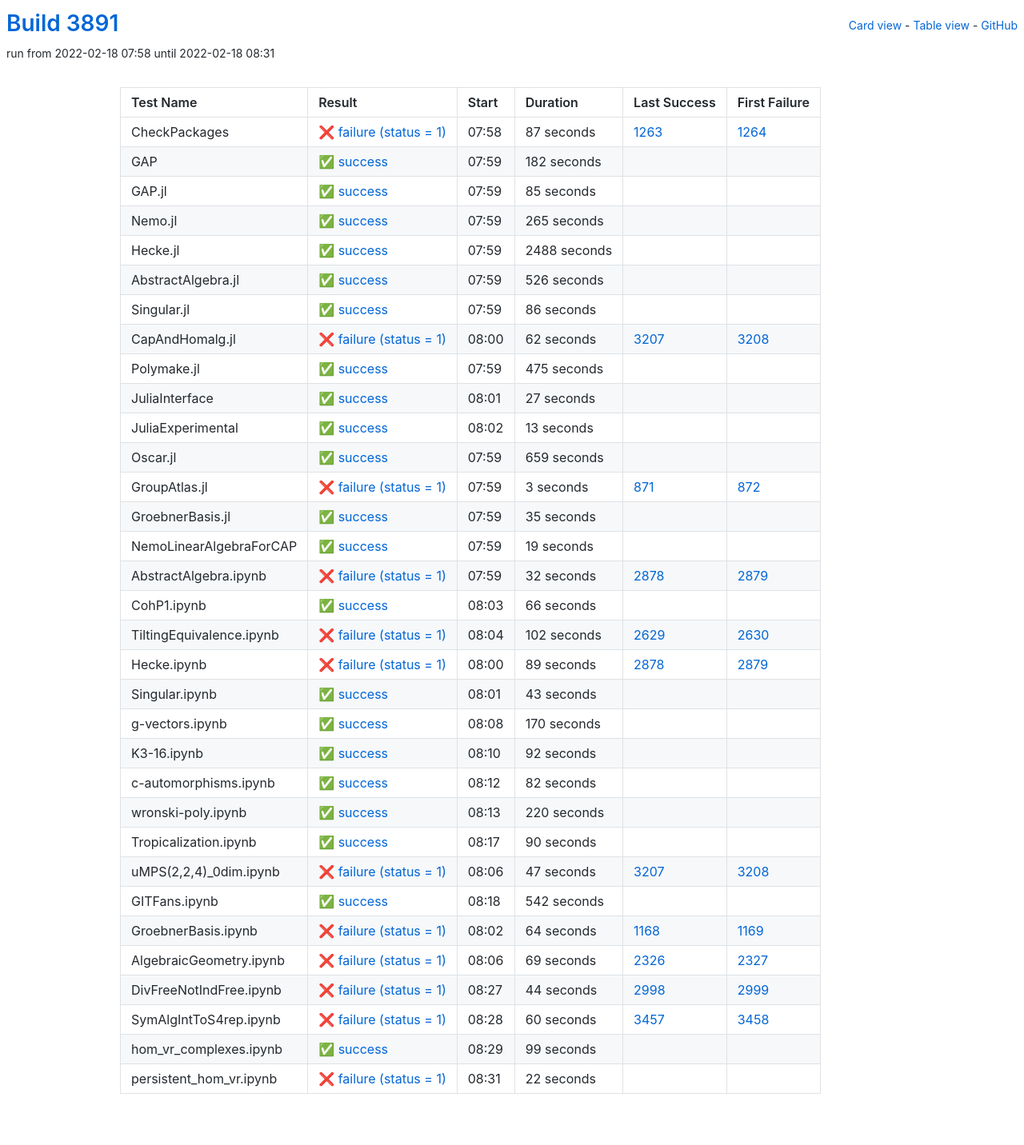
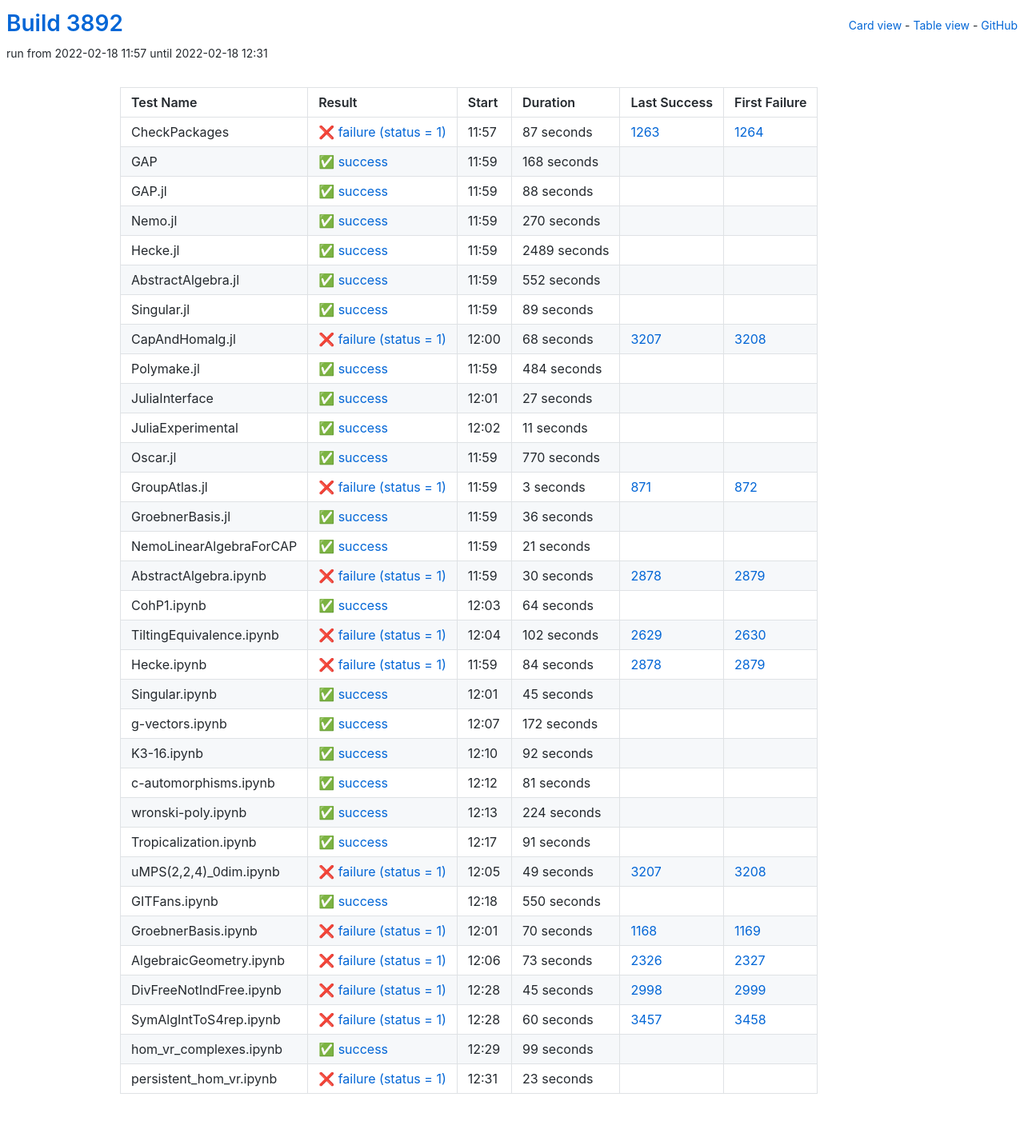
Before and after one commit to oscar-system/oscar-ci-status-stable, a Jekyll site: the page built from table.html, in a window 1280 px wide. Shown: the whole page at 80% size. Built offline with Jekyll 4.4.1, drawn with Linux system fonts in a browser that asks for light colours.

Commit message:
Build #3892

```diff
--- a/_data/ci.yml
+++ b/_data/ci.yml
@@ -1,6 +1,6 @@
 ---
-build: 3891
-build_url: https://oscarci.mathematik.uni-kl.de/job/oscar-stable/3891/
+build: 3892
+build_url: https://oscarci.mathematik.uni-kl.de/job/oscar-stable/3892/
 job: oscar-stable
 organization: oscar-system
 repo: oscar-ci-status-stable
@@ -8,8 +8,8 @@ repourl: https://github.com/oscar-system/oscar-ci-status-stable
 tests:
 - name: CheckPackages
   id: checkpackages
-  log: https://oscarci.mathematik.uni-kl.de/job/oscar-stable/3891/artifact/logs/build-3891/CheckPackages.log
-  start: 2022-02-18 07:58
+  log: https://oscarci.mathematik.uni-kl.de/job/oscar-stable/3892/artifact/logs/build-3892/CheckPackages.log
+  start: 2022-02-18 11:57
   success: false
   exitcode: 1
   status: failure
@@ -20,104 +20,104 @@ tests:
   first_failure_url: https://oscarci.mathematik.uni-kl.de/job/oscar-stable/1264/
 - name: GAP
   id: gap
-  log: https://oscarci.mathematik.uni-kl.de/job/oscar-stable/3891/artifact/logs/build-3891/GAP.log
-  start: 2022-02-18 07:59
+  log: https://oscarci.mathematik.uni-kl.de/job/oscar-stable/3892/artifact/logs/build-3892/GAP.log
+  start: 2022-02-18 11:59
   success: true
   exitcode: 0
   status: success
-  duration: 182
+  duration: 168
   last_success: false
   last_success_url:
   first_failure: false
   first_failure_url:
 - name: GAP.jl
   id: gap-jl
-  log: https://oscarci.mathematik.uni-kl.de/job/oscar-stable/3891/artifact/logs/build-3891/GAP.jl.log
-  start: 2022-02-18 07:59
+  log: https://oscarci.mathematik.uni-kl.de/job/oscar-stable/3892/artifact/logs/build-3892/GAP.jl.log
+  start: 2022-02-18 11:59
   success: true
   exitcode: 0
   status: success
-  duration: 85
+  duration: 88
   last_success: false
   last_success_url:
   first_failure: false
   first_failure_url:
 - name: Nemo.jl
   id: nemo-jl
-  log: https://oscarci.mathematik.uni-kl.de/job/oscar-stable/3891/artifact/logs/build-3891/Nemo.jl.log
-  start: 2022-02-18 07:59
+  log: https://oscarci.mathematik.uni-kl.de/job/oscar-stable/3892/artifact/logs/build-3892/Nemo.jl.log
+  start: 2022-02-18 11:59
   success: true
   exitcode: 0
   status: success
-  duration: 265
+  duration: 270
   last_success: false
   last_success_url:
   first_failure: false
   first_failure_url:
 - name: Hecke.jl
   id: hecke-jl
-  log: https://oscarci.mathematik.uni-kl.de/job/oscar-stable/3891/artifact/logs/build-3891/Hecke.jl.log
-  start: 2022-02-18 07:59
+  log: https://oscarci.mathematik.uni-kl.de/job/oscar-stable/3892/artifact/logs/build-3892/Hecke.jl.log
+  start: 2022-02-18 11:59
   success: true
   exitcode: 0
   status: success
-  duration: 2488
+  duration: 2489
   last_success: false
   last_success_url:
   first_failure: false
   first_failure_url:
 - name: AbstractAlgebra.jl
   id: abstractalgebra-jl
-  log: https://oscarci.mathematik.uni-kl.de/job/oscar-stable/3891/artifact/logs/build-3891/AbstractAlgebra.jl.log
-  start: 2022-02-18 07:59
+  log: https://oscarci.mathematik.uni-kl.de/job/oscar-stable/3892/artifact/logs/build-3892/AbstractAlgebra.jl.log
+  start: 2022-02-18 11:59
   success: true
   exitcode: 0
   status: success
-  duration: 526
+  duration: 552
   last_success: false
   last_success_url:
   first_failure: false
   first_failure_url:
 - name: Singular.jl
   id: singular-jl
-  log: https://oscarci.mathematik.uni-kl.de/job/oscar-stable/3891/artifact/logs/build-3891/Singular.jl.log
-  start: 2022-02-18 07:59
+  log: https://oscarci.mathematik.uni-kl.de/job/oscar-stable/3892/artifact/logs/build-3892/Singular.jl.log
+  start: 2022-02-18 11:59
   success: true
   exitcode: 0
   status: success
-  duration: 86
+  duration: 89
   last_success: false
   last_success_url:
   first_failure: false
   first_failure_url:
 - name: CapAndHomalg.jl
   id: capandhomalg-jl
-  log: https://oscarci.mathematik.uni-kl.de/job/oscar-stable/3891/artifact/logs/build-3891/CapAndHomalg.jl.log
-  start: 2022-02-18 08:00
+  log: https://oscarci.mathematik.uni-kl.de/job/oscar-stable/3892/artifact/logs/build-3892/CapAndHomalg.jl.log
+  start: 2022-02-18 12:00
   success: false
   exitcode: 1
   status: failure
-  duration: 62
+  duration: 68
   last_success: 3207
   last_success_url: https://oscarci.mathematik.uni-kl.de/job/oscar-stable/3207/
   first_failure: 3208
   first_failure_url: https://oscarci.mathematik.uni-kl.de/job/oscar-stable/3208/
 - name: Polymake.jl
   id: polymake-jl
-  log: https://oscarci.mathematik.uni-kl.de/job/oscar-stable/3891/artifact/logs/build-3891/Polymake.jl.log
-  start: 2022-02-18 07:59
+  log: https://oscarci.mathematik.uni-kl.de/job/oscar-stable/3892/artifact/logs/build-3892/Polymake.jl.log
+  start: 2022-02-18 11:59
   success: true
   exitcode: 0
   status: success
-  duration: 475
+  duration: 484
   last_success: false
   last_success_url:
   first_failure: false
   first_failure_url:
 - name: JuliaInterface
   id: juliainterface
-  log: https://oscarci.mathematik.uni-kl.de/job/oscar-stable/3891/artifact/logs/build-3891/JuliaInterface.log
-  start: 2022-02-18 08:01
+  log: https://oscarci.mathematik.uni-kl.de/job/oscar-stable/3892/artifact/logs/build-3892/JuliaInterface.log
+  start: 2022-02-18 12:01
   success: true
   exitcode: 0
   status: success
@@ -128,32 +128,32 @@ tests:
   first_failure_url:
 - name: JuliaExperimental
   id: juliaexperimental
-  log: https://oscarci.mathematik.uni-kl.de/job/oscar-stable/3891/artifact/logs/build-3891/JuliaExperimental.log
-  start: 2022-02-18 08:02
+  log: https://oscarci.mathematik.uni-kl.de/job/oscar-stable/3892/artifact/logs/build-3892/JuliaExperimental.log
+  start: 2022-02-18 12:02
   success: true
   exitcode: 0
   status: success
-  duration: 13
+  duration: 11
   last_success: false
   last_success_url:
   first_failure: false
   first_failure_url:
 - name: Oscar.jl
   id: oscar-jl
-  log: https://oscarci.mathematik.uni-kl.de/job/oscar-stable/3891/artifact/logs/build-3891/Oscar.jl.log
-  start: 2022-02-18 07:59
+  log: https://oscarci.mathematik.uni-kl.de/job/oscar-stable/3892/artifact/logs/build-3892/Oscar.jl.log
+  start: 2022-02-18 11:59
   success: true
   exitcode: 0
   status: success
-  duration: 659
+  duration: 770
   last_success: false
   last_success_url:
   first_failure: false
   first_failure_url:
 - name: GroupAtlas.jl
   id: groupatlas-jl
-  log: https://oscarci.mathematik.uni-kl.de/job/oscar-stable/3891/artifact/logs/build-3891/GroupAtlas.jl.log
-  start: 2022-02-18 07:59
+  log: https://oscarci.mathematik.uni-kl.de/job/oscar-stable/3892/artifact/logs/build-3892/GroupAtlas.jl.log
+  start: 2022-02-18 11:59
   success: false
   exitcode: 1
   status: failure
@@ -164,56 +164,56 @@ tests:
   first_failure_url: https://oscarci.mathematik.uni-kl.de/job/oscar-stable/872/
 - name: GroebnerBasis.jl
   id: groebnerbasis-jl
-  log: https://oscarci.mathematik.uni-kl.de/job/oscar-stable/3891/artifact/logs/build-3891/GroebnerBasis.jl.log
-  start: 2022-02-18 07:59
+  log: https://oscarci.mathematik.uni-kl.de/job/oscar-stable/3892/artifact/logs/build-3892/GroebnerBasis.jl.log
+  start: 2022-02-18 11:59
   success: true
   exitcode: 0
   status: success
-  duration: 35
+  duration: 36
   last_success: false
   last_success_url:
   first_failure: false
   first_failure_url:
 - name: NemoLinearAlgebraForCAP
   id: nemolinearalgebraforcap
-  log: https://oscarci.mathematik.uni-kl.de/job/oscar-stable/3891/artifact/logs/build-3891/NemoLinearAlgebraForCAP.log
-  start: 2022-02-18 07:59
+  log: https://oscarci.mathematik.uni-kl.de/job/oscar-stable/3892/artifact/logs/build-3892/NemoLinearAlgebraForCAP.log
+  start: 2022-02-18 11:59
   success: true
   exitcode: 0
   status: success
-  duration: 19
+  duration: 21
   last_success: false
   last_success_url:
   first_failure: false
   first_failure_url:
 - name: AbstractAlgebra.ipynb
   id: abstractalgebra-ipynb
-  log: https://oscarci.mathematik.uni-kl.de/job/oscar-stable/3891/artifact/logs/build-3891/AbstractAlgebra.ipynb.log
-  start: 2022-02-18 07:59
+  log: https://oscarci.mathematik.uni-kl.de/job/oscar-stable/3892/artifact/logs/build-3892/AbstractAlgebra.ipynb.log
+  start: 2022-02-18 11:59
   success: false
   exitcode: 1
   status: failure
-  duration: 32
+  duration: 30
   last_success: 2878
   last_success_url: https://oscarci.mathematik.uni-kl.de/job/oscar-stable/2878/
   first_failure: 2879
   first_failure_url: https://oscarci.mathematik.uni-kl.de/job/oscar-stable/2879/
 - name: CohP1.ipynb
   id: cohp1-ipynb
-  log: https://oscarci.mathematik.uni-kl.de/job/oscar-stable/3891/artifact/logs/build-3891/CohP1.ipynb.log
-  start: 2022-02-18 08:03
+  log: https://oscarci.mathematik.uni-kl.de/job/oscar-stable/3892/artifact/logs/build-3892/CohP1.ipynb.log
+  start: 2022-02-18 12:03
   success: true
   exitcode: 0
   status: success
-  duration: 66
+  duration: 64
   last_success: false
   last_success_url:
   first_failure: false
   first_failure_url:
 - name: TiltingEquivalence.ipynb
   id: tiltingequivalence-ipynb
-  log: https://oscarci.mathematik.uni-kl.de/job/oscar-stable/3891/artifact/logs/build-3891/TiltingEquivalence.ipynb.log
-  start: 2022-02-18 08:04
+  log: https://oscarci.mathematik.uni-kl.de/job/oscar-stable/3892/artifact/logs/build-3892/TiltingEquivalence.ipynb.log
+  start: 2022-02-18 12:04
   success: false
   exitcode: 1
   status: failure
@@ -224,44 +224,44 @@ tests:
   first_failure_url: https://oscarci.mathematik.uni-kl.de/job/oscar-stable/2630/
 - name: Hecke.ipynb
   id: hecke-ipynb
-  log: https://oscarci.mathematik.uni-kl.de/job/oscar-stable/3891/artifact/logs/build-3891/Hecke.ipynb.log
-  start: 2022-02-18 08:00
+  log: https://oscarci.mathematik.uni-kl.de/job/oscar-stable/3892/artifact/logs/build-3892/Hecke.ipynb.log
+  start: 2022-02-18 11:59
   success: false
   exitcode: 1
   status: failure
-  duration: 89
+  duration: 84
   last_success: 2878
   last_success_url: https://oscarci.mathematik.uni-kl.de/job/oscar-stable/2878/
   first_failure: 2879
   first_failure_url: https://oscarci.mathematik.uni-kl.de/job/oscar-stable/2879/
 - name: Singular.ipynb
   id: singular-ipynb
-  log: https://oscarci.mathematik.uni-kl.de/job/oscar-stable/3891/artifact/logs/build-3891/Singular.ipynb.log
-  start: 2022-02-18 08:01
+  log: https://oscarci.mathematik.uni-kl.de/job/oscar-stable/3892/artifact/logs/build-3892/Singular.ipynb.log
+  start: 2022-02-18 12:01
   success: true
   exitcode: 0
   status: success
-  duration: 43
+  duration: 45
   last_success: false
   last_success_url:
   first_failure: false
   first_failure_url:
 - name: g-vectors.ipynb
   id: g-vectors-ipynb
-  log: https://oscarci.mathematik.uni-kl.de/job/oscar-stable/3891/artifact/logs/build-3891/g-vectors.ipynb.log
-  start: 2022-02-18 08:08
+  log: https://oscarci.mathematik.uni-kl.de/job/oscar-stable/3892/artifact/logs/build-3892/g-vectors.ipynb.log
+  start: 2022-02-18 12:07
   success: true
   exitcode: 0
   status: success
-  duration: 170
+  duration: 172
   last_success: false
   last_success_url:
   first_failure: false
   first_failure_url:
 - name: K3-16.ipynb
   id: k3-16-ipynb
-  log: https://oscarci.mathematik.uni-kl.de/job/oscar-stable/3891/artifact/logs/build-3891/K3-16.ipynb.log
-  start: 2022-02-18 08:10
+  log: https://oscarci.mathematik.uni-kl.de/job/oscar-stable/3892/artifact/logs/build-3892/K3-16.ipynb.log
+  start: 2022-02-18 12:10
   success: true
   exitcode: 0
   status: success
@@ -272,104 +272,104 @@ tests:
   first_failure_url:
 - name: c-automorphisms.ipynb
   id: c-automorphisms-ipynb
-  log: https://oscarci.mathematik.uni-kl.de/job/oscar-stable/3891/artifact/logs/build-3891/c-automorphisms.ipynb.log
-  start: 2022-02-18 08:12
+  log: https://oscarci.mathematik.uni-kl.de/job/oscar-stable/3892/artifact/logs/build-3892/c-automorphisms.ipynb.log
+  start: 2022-02-18 12:12
   success: true
   exitcode: 0
   status: success
-  duration: 82
+  duration: 81
   last_success: false
   last_success_url:
   first_failure: false
   first_failure_url:
 - name: wronski-poly.ipynb
   id: wronski-poly-ipynb
-  log: https://oscarci.mathematik.uni-kl.de/job/oscar-stable/3891/artifact/logs/build-3891/wronski-poly.ipynb.log
-  start: 2022-02-18 08:13
+  log: https://oscarci.mathematik.uni-kl.de/job/oscar-stable/3892/artifact/logs/build-3892/wronski-poly.ipynb.log
+  start: 2022-02-18 12:13
   success: true
   exitcode: 0
   status: success
-  duration: 220
+  duration: 224
   last_success: false
   last_success_url:
   first_failure: false
   first_failure_url:
 - name: Tropicalization.ipynb
   id: tropicalization-ipynb
-  log: https://oscarci.mathematik.uni-kl.de/job/oscar-stable/3891/artifact/logs/build-3891/Tropicalization.ipynb.log
-  start: 2022-02-18 08:17
+  log: https://oscarci.mathematik.uni-kl.de/job/oscar-stable/3892/artifact/logs/build-3892/Tropicalization.ipynb.log
+  start: 2022-02-18 12:17
   success: true
   exitcode: 0
   status: success
-  duration: 90
+  duration: 91
   last_success: false
   last_success_url:
   first_failure: false
   first_failure_url:
 - name: uMPS(2,2,4)_0dim.ipynb
   id: umps-2-2-4-0dim-ipynb
-  log: https://oscarci.mathematik.uni-kl.de/job/oscar-stable/3891/artifact/logs/build-3891/uMPS-2-2-4-_0dim.ipynb.log
-  start: 2022-02-18 08:06
+  log: https://oscarci.mathematik.uni-kl.de/job/oscar-stable/3892/artifact/logs/build-3892/uMPS-2-2-4-_0dim.ipynb.log
+  start: 2022-02-18 12:05
   success: false
   exitcode: 1
   status: failure
-  duration: 47
+  duration: 49
   last_success: 3207
   last_success_url: https://oscarci.mathematik.uni-kl.de/job/oscar-stable/3207/
   first_failure: 3208
   first_failure_url: https://oscarci.mathematik.uni-kl.de/job/oscar-stable/3208/
 - name: GITFans.ipynb
   id: gitfans-ipynb
-  log: https://oscarci.mathematik.uni-kl.de/job/oscar-stable/3891/artifact/logs/build-3891/GITFans.ipynb.log
-  start: 2022-02-18 08:18
+  log: https://oscarci.mathematik.uni-kl.de/job/oscar-stable/3892/artifact/logs/build-3892/GITFans.ipynb.log
+  start: 2022-02-18 12:18
   success: true
   exitcode: 0
   status: success
-  duration: 542
+  duration: 550
   last_success: false
   last_success_url:
   first_failure: false
   first_failure_url:
 - name: GroebnerBasis.ipynb
   id: groebnerbasis-ipynb
-  log: https://oscarci.mathematik.uni-kl.de/job/oscar-stable/3891/artifact/logs/build-3891/GroebnerBasis.ipynb.log
-  start: 2022-02-18 08:02
+  log: https://oscarci.mathematik.uni-kl.de/job/oscar-stable/3892/artifact/logs/build-3892/GroebnerBasis.ipynb.log
+  start: 2022-02-18 12:01
   success: false
   exitcode: 1
   status: failure
-  duration: 64
+  duration: 70
   last_success: 1168
   last_success_url: https://oscarci.mathematik.uni-kl.de/job/oscar-stable/1168/
   first_failure: 1169
   first_failure_url: https://oscarci.mathematik.uni-kl.de/job/oscar-stable/1169/
 - name: AlgebraicGeometry.ipynb
   id: algebraicgeometry-ipynb
-  log: https://oscarci.mathematik.uni-kl.de/job/oscar-stable/3891/artifact/logs/build-3891/AlgebraicGeometry.ipynb.log
-  start: 2022-02-18 08:06
+  log: https://oscarci.mathematik.uni-kl.de/job/oscar-stable/3892/artifact/logs/build-3892/AlgebraicGeometry.ipynb.log
+  start: 2022-02-18 12:06
   success: false
   exitcode: 1
   status: failure
-  duration: 69
+  duration: 73
   last_success: 2326
   last_success_url: https://oscarci.mathematik.uni-kl.de/job/oscar-stable/2326/
   first_failure: 2327
   first_failure_url: https://oscarci.mathematik.uni-kl.de/job/oscar-stable/2327/
 - name: DivFreeNotIndFree.ipynb
   id: divfreenotindfree-ipynb
-  log: https://oscarci.mathematik.uni-kl.de/job/oscar-stable/3891/artifact/logs/build-3891/DivFreeNotIndFree.ipynb.log
-  start: 2022-02-18 08:27
+  log: https://oscarci.mathematik.uni-kl.de/job/oscar-stable/3892/artifact/logs/build-3892/DivFreeNotIndFree.ipynb.log
+  start: 2022-02-18 12:28
   success: false
   exitcode: 1
   status: failure
-  duration: 44
+  duration: 45
   last_success: 2998
   last_success_url: https://oscarci.mathematik.uni-kl.de/job/oscar-stable/2998/
   first_failure: 2999
   first_failure_url: https://oscarci.mathematik.uni-kl.de/job/oscar-stable/2999/
 - name: SymAlgIntToS4rep.ipynb
   id: symalginttos4rep-ipynb
-  log: https://oscarci.mathematik.uni-kl.de/job/oscar-stable/3891/artifact/logs/build-3891/SymAlgIntToS4rep.ipynb.log
-  start: 2022-02-18 08:28
+  log: https://oscarci.mathematik.uni-kl.de/job/oscar-stable/3892/artifact/logs/build-3892/SymAlgIntToS4rep.ipynb.log
+  start: 2022-02-18 12:28
   success: false
   exitcode: 1
   status: failure
@@ -380,8 +380,8 @@ tests:
   first_failure_url: https://oscarci.mathematik.uni-kl.de/job/oscar-stable/3458/
 - name: hom_vr_complexes.ipynb
   id: hom-vr-complexes-ipynb
-  log: https://oscarci.mathematik.uni-kl.de/job/oscar-stable/3891/artifact/logs/build-3891/hom_vr_complexes.ipynb.log
-  start: 2022-02-18 08:29
+  log: https://oscarci.mathematik.uni-kl.de/job/oscar-stable/3892/artifact/logs/build-3892/hom_vr_complexes.ipynb.log
+  start: 2022-02-18 12:29
   success: true
   exitcode: 0
   status: success
@@ -392,12 +392,12 @@ tests:
   first_failure_url:
 - name: persistent_hom_vr.ipynb
   id: persistent-hom-vr-ipynb
-  log: https://oscarci.mathematik.uni-kl.de/job/oscar-stable/3891/artifact/logs/build-3891/persistent_hom_vr.ipynb.log
-  start: 2022-02-18 08:31
+  log: https://oscarci.mathematik.uni-kl.de/job/oscar-stable/3892/artifact/logs/build-3892/persistent_hom_vr.ipynb.log
+  start: 2022-02-18 12:31
   success: false
   exitcode: 1
   status: failure
-  duration: 22
+  duration: 23
   last_success: false
   last_success_url:
   first_failure: false
```
Also changed, not shown: README.md.
